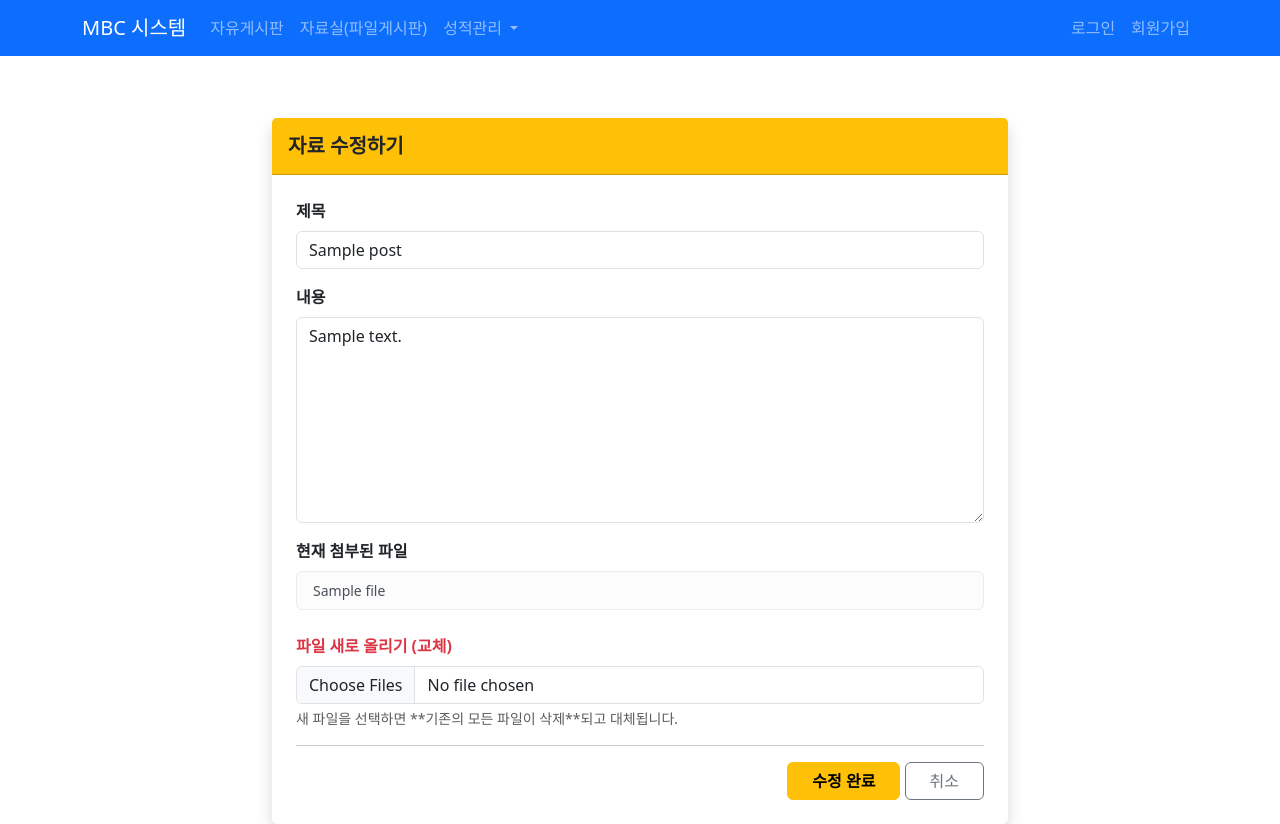
After one commit to lonen8188/flask26, a Flask app: template LMS/templates/filesboard_edit.html in a window 1280 px wide. The commit adds this page. Run offline with Flask 3, Linux system fonts and the light colour scheme; the template is opened without the code that fills it: most values are stand-ins (such as "Sample title", 1, 10 or a date in 2020).

Commit message:
파일자료실 CRUD 완성

```diff
--- a/LMS/app.py
+++ b/LMS/app.py
@@ -488,12 +488,12 @@ def score_my():
 #################################### 파일게시판 CRUD ################################
 
 # 파일처리용 게시판은 특징
-# 1. 파일 업로드/다운로드가 가능!!!
-# 2. 단일파일 / 다중파일 업로드 처리
-# 3. 서비스 패키지를 활용
+## 1. 파일 업로드/다운로드가 가능!!!
+## 2. 단일파일 / 다중파일 업로드 처리
+## 3. 서비스 패키지를 활용
 ## 4. /upload라는 폴더를 사용하겠다. / 용량제한 16MB
-# 5. 파일명 중복 방지용코드 활용
-# 6. db에서 부모객체가 삭제되면 자식 객체도 삭제 되게 cascade 처리함!
+## 5. 파일명 중복 방지용코드 활용
+## 6. db에서 부모객체가 삭제되면 자식 객체도 삭제 되게 cascade 처리함!
 
 UPLOAD_FOLDER = 'uploads/'
 # 폴더가 없으면 자동 생성
@@ -513,7 +513,7 @@ app.config['MAX_CONTENT_LENGTH'] = 16 * 1024 * 1024
 # 1PB -> 1024Tbyte
 # 1XB -> 1024Pbyte
 
-@app.route('/filesboard/write', methods=['GET', 'POST'])
+@app.route('/filesboard/write', methods=['get','POST'])
 def filesboard_write():
     if 'user_id' not in session:
         return redirect(url_for('login'))
@@ -523,6 +523,7 @@ def filesboard_write():
         content = request.form.get('content')
         # 핵심: getlist를 사용해야 리스트 형태로 가져옵니다.
         files = request.files.getlist('files')
+        # 파일 처리시 html에 필수 코드 : enctype="multipart/form-data"
 
         if PostService.save_post(session['user_id'], title, content, files):
             return "<script>alert('게시글이 등록되었습니다.'); location.href='/filesboard';</script>"
@@ -561,6 +562,52 @@ def download_file(filename):
     #   as_attachment=True 로 하면 파일 다운로드 창을 띄움
     #   저장할 파일명은 download_name=origin_name 로 지정
 
+@app.route('/filesboard/delete/<int:post_id>')
+def filesboard_delete(post_id):
+    if 'user_id' not in session:
+        return redirect(url_for('login'))
+
+    # 삭제 전 작성자 확인을 위해 정보 조회
+    post, _ = PostService.get_post_detail(post_id)
+    # _은 리턴값을 사용하지 않겠다 라는 관례적인 표현 (_) 사용하지 않는 변수
+
+    if not post:
+        return "<script>alert('이미 삭제된 게시글입니다.'); location.href='/filesboard';</script>"
+
+    # 본인 확인 (또는 관리자 권한)
+    if post['member_id'] != session['user_id'] and session.get('user_role') != 'admin':
+        return "<script>alert('삭제 권한이 없습니다.'); history.back();</script>"
+
+    if PostService.delete_post(post_id):
+        return "<script>alert('성공적으로 삭제되었습니다.'); location.href='/filesboard';</script>"
+    else:
+        return "<script>alert('삭제 중 오류가 발생했습니다.'); history.back();</script>"
+
+
+
+# 다중파일 수정용
+@app.route('/filesboard/edit/<int:post_id>', methods=['GET', 'POST'])
+def filesboard_edit(post_id):
+    if 'user_id' not in session:
+        return redirect(url_for('login'))
+
+    if request.method == 'POST':
+        title = request.form.get('title')
+        content = request.form.get('content')
+        files = request.files.getlist('files')  # 다중 파일 가져오기
+
+        if PostService.update_post(post_id, title, content, files):
+            return f"<script>alert('수정되었습니다.'); location.href='/filesboard/view/{post_id}';</script>"
+        return "<script>alert('수정 실패'); history.back();</script>"
+
+    # GET 요청 시 기존 데이터 로드
+    post, files = PostService.get_post_detail(post_id)
+    if post['member_id'] != session['user_id']:
+        return "<script>alert('권한이 없습니다.'); history.back();</script>"
+
+    return render_template('filesboard_edit.html', post=post, files=files)
+
+
 ###################################### 파일upload 게시판 end ################################################
 
 
--- /dev/null
+++ b/LMS/templates/filesboard_edit.html
@@ -0,0 +1,51 @@
+{% extends 'layout.html' %}
+{% block content %}
+<div class="row justify-content-center mt-5">
+    <div class="col-md-8">
+        <div class="card border-0 shadow">
+            <div class="card-header bg-warning py-3">
+                <h5 class="mb-0 fw-bold"><i class="bi bi-pencil-square"></i> 자료 수정하기</h5>
+            </div>
+            <div class="card-body p-4">
+                <form action="/filesboard/edit/{{ post.id }}" method="POST" enctype="multipart/form-data">
+                    <div class="mb-3">
+                        <label class="form-label fw-bold">제목</label>
+                        <input type="text" name="title" class="form-control" value="{{ post.title }}" required>
+                    </div>
+                    <div class="mb-3">
+                        <label class="form-label fw-bold">내용</label>
+                        <textarea name="content" class="form-control" rows="8" required>{{ post.content }}</textarea>
+                    </div>
+
+                    <div class="mb-4">
+                        <label class="form-label fw-bold">현재 첨부된 파일</label>
+                        {% if files %}
+                        <ul class="list-group mb-2">
+                            {% for file in files %}
+                            <li class="list-group-item list-group-item-light small">
+                                <i class="bi bi-file-earmark"></i> {{ file.origin_name }}
+                            </li>
+                            {% endfor %}
+                        </ul>
+                        {% else %}
+                        <p class="text-muted small">첨부된 파일이 없습니다.</p>
+                        {% endif %}
+                    </div>
+
+                    <div class="mb-3">
+                        <label class="form-label fw-bold text-danger">파일 새로 올리기 (교체)</label>
+                        <input type="file" name="files" class="form-control" multiple>
+                        <div class="form-text">새 파일을 선택하면 **기존의 모든 파일이 삭제**되고 대체됩니다.</div>
+                    </div>
+
+                    <hr>
+                    <div class="text-end">
+                        <button type="submit" class="btn btn-warning px-4 fw-bold">수정 완료</button>
+                        <a href="/filesboard/view/{{ post.id }}" class="btn btn-outline-secondary px-4">취소</a>
+                    </div>
+                </form>
+            </div>
+        </div>
+    </div>
+</div>
+{% endblock %}
--- a/LMS/templates/filesboard_list.html
+++ b/LMS/templates/filesboard_list.html
@@ -24,7 +24,7 @@
                     <a href="/filesboard/view/{{ p.id }}" class="text-decoration-none text-dark fw-bold">
                         {{ p.title }}
                         {% if p.file_count > 0 %}
-                            <i class="bi bi-paperclip text-primary ms-1"></i>
+                            <i class="bi bi-paperclip text-primary ms-1">{{p.file_count}}</i>
                         {% endif %}
                     </a>
                 </td>
```
Also changed, not shown: LMS/service/PostService.py (+76 -0 lines).
